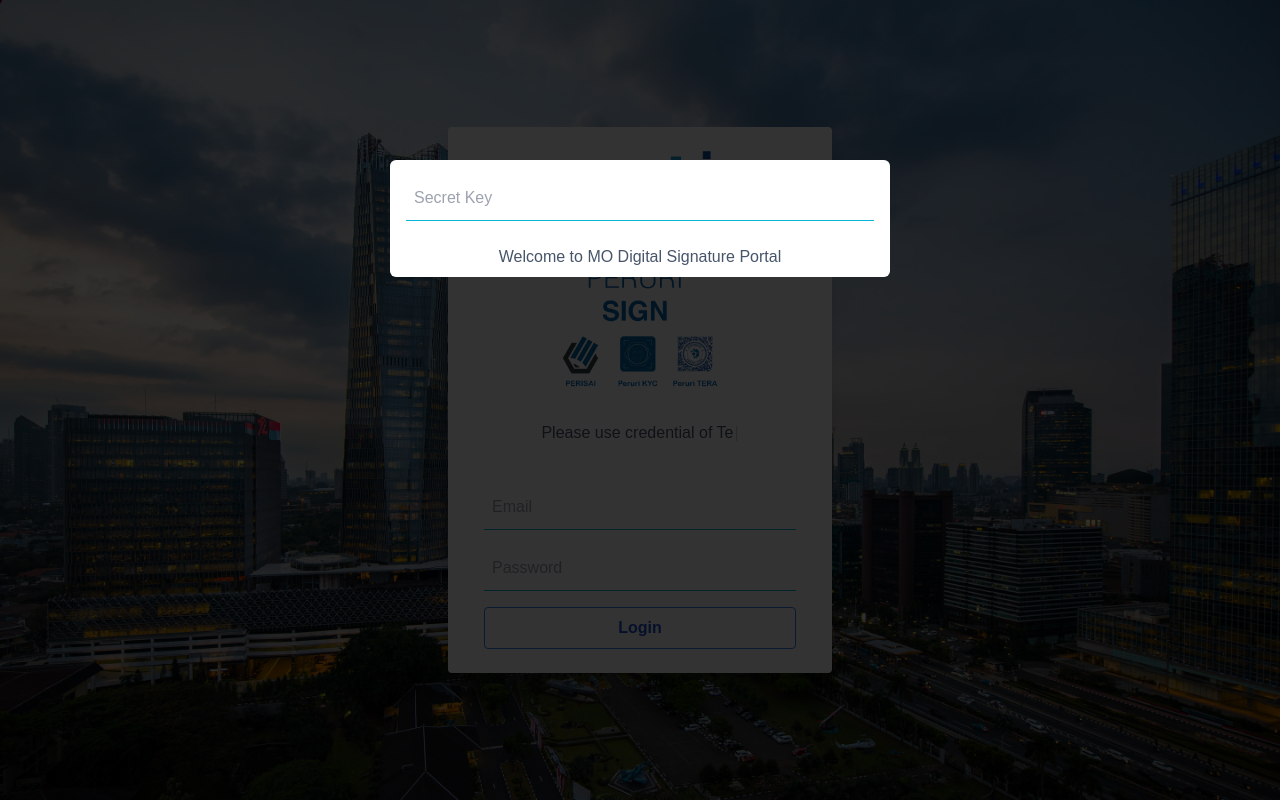
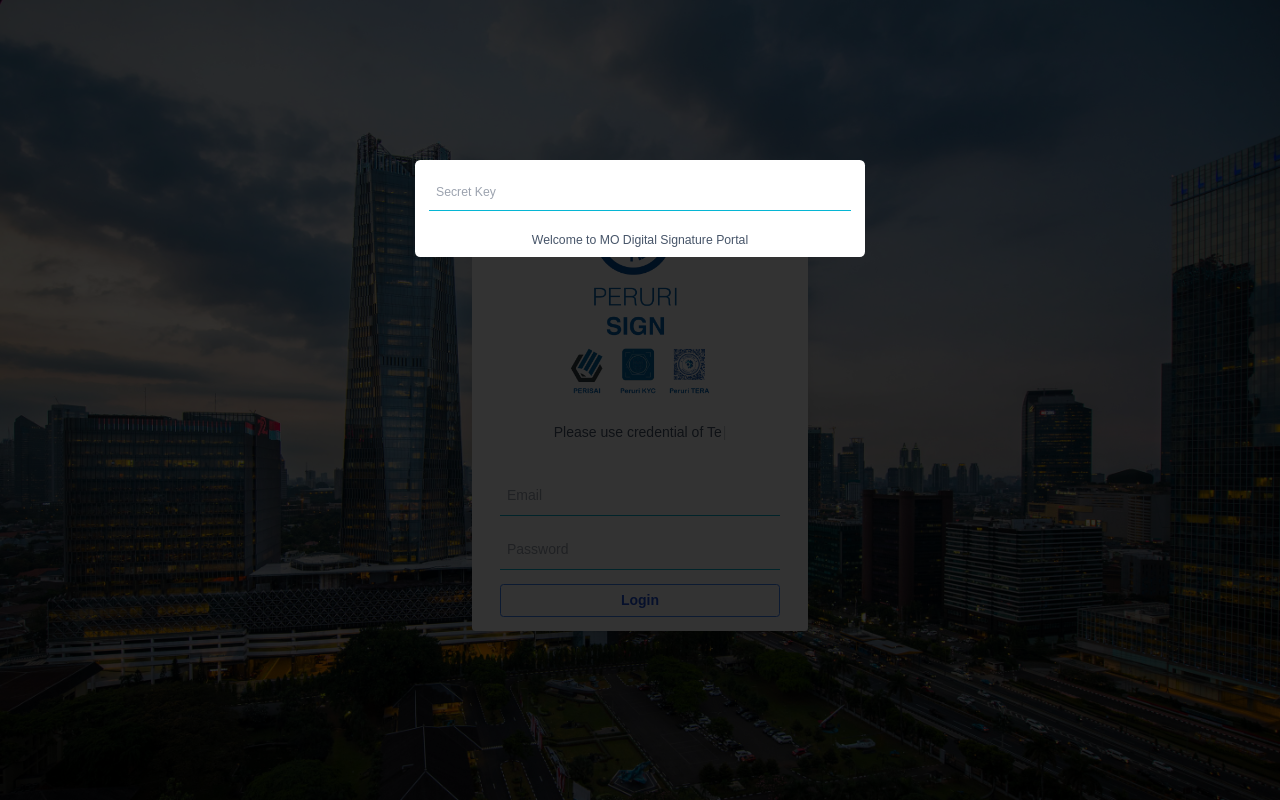
Before and after one commit to gifarz/mo-digitalsign, a Nuxt app: page /login in a window 1280 px wide. Built offline with nearby package versions, Linux system fonts and the light colour scheme.

Commit message:
edit base font size

```diff
--- a/assets/css/main.css
+++ b/assets/css/main.css
@@ -22,3 +22,9 @@
 ::-webkit-scrollbar-thumb:hover {
     background: rgb(150, 153, 162);
 }
+
+/* Default Font Size */
+html {
+    font-size: 0.875rem; /* 14px */
+    line-height: 1.25rem; /* 20px */
+}
--- a/components/InitModal.vue
+++ b/components/InitModal.vue
@@ -2,16 +2,16 @@
     <Teleport to="body">
         <div class="top-0 fixed z-50 flex justify-center w-full h-full bg-black bg-opacity-80" aria-labelledby="modal-title"
             aria-describedby="modal-body" v-if="visible">
-            <div class="flex rounded-md bg-white flex-col absolute top-[20%] max-w-[500px] w-[calc(100%-2.25rem)] max-h-96">
+            <div class="flex rounded-md bg-white flex-col absolute top-[20%] max-w-[450px] w-[calc(100%-2.25rem)] max-h-96">
                 <main class="p-2 overflow-y-auto">
                     <div class="flex items-center border-b border-cyan-500 py-2 m-2">
                         <input
-                            class="appearance-none bg-transparent border-none w-full text-gray-700 mr-3 py-1 px-2 leading-tight focus:outline-none"
+                            class="appearance-none bg-transparent border-none w-full text-gray-700 mr-3 py-1 px-2 leading-tight focus:outline-none text-sm"
                             type="text" placeholder="Secret Key" aria-label="Secret Key" v-model="credential">
                     </div>
                 </main>
                 <footer class="flex flex-shrink-0 flex-wrap items-center justify-end flex-row py-2">
-                    <span class="w-full text-center text-slate-600">Welcome to MO Digital Signature Portal</span>
+                    <span class="w-full text-center text-slate-600 text-sm">Welcome to MO Digital Signature Portal</span>
                 </footer>
             </div>
         </div>
--- a/components/Login.vue
+++ /dev/null
@@ -1,40 +0,0 @@
-<template>
-    <div class="max-w-sm rounded overflow-hidden shadow-lg">
-        <img class="w-full" src="../assets/images/login.png" alt="Logo Peruri Sign">
-
-        <div class="flex items-center border-b border-cyan-500 py-2 m-4">
-            <input class="appearance-none bg-transparent border-none w-full text-gray-700 mr-3 py-1 px-2 leading-tight focus:outline-none" type="text" placeholder="Email" aria-label="Email" v-model="email">
-        </div>
-        <div class="flex items-center border-b border-cyan-500 py-2 m-4">
-            <input class="appearance-none bg-transparent border-none w-full text-gray-700 mr-3 py-1 px-2 leading-tight focus:outline-none" type="password" placeholder="Password" aria-label="Password" v-model="password">
-        </div>
-
-        <div class="px-4">
-            <button class="w-full bg-transparent hover:bg-blue-500 text-blue-700 font-semibold hover:text-white py-2 px-4 border border-blue-500 hover:border-transparent rounded" @click="(loginUser)">
-            Login
-            </button>
-        </div>
-    </div>
-</template>
-
-<script setup lang="ts">
-    import { ref } from 'vue'
-
-    const props = defineProps({
-        loginUser: {}
-    })
-
-    const { loginUser } = props
-
-    const emailRef = ref('')
-    const passwordRef = ref('')
-
-    const email = toRaw(reactive(emailRef))
-    const password = toRaw(reactive(passwordRef))
-
-    defineExpose({
-        email,
-        password
-    })
-
-</script>
--- a/pages/login/index.vue
+++ b/pages/login/index.vue
@@ -1,7 +1,7 @@
 <template>
     <InitModal @credential="handleCredentialEvent"/>
     <div class="h-screen flex justify-center items-center bg-[url('/assets/images/bg_login3.jpg')] bg-cover">
-        <div class="h-screen w-full py-4 sm:py-6 sm:h-auto sm:max-w-sm rounded overflow-hidden shadow-lg bg-white p-5">
+        <div class="h-screen w-full py-4 sm:p-4 sm:h-auto sm:max-w-sm rounded overflow-hidden shadow-lg bg-white">
             <img class="w-full" src="../../assets/images/login.png" alt="Logo Peruri Sign">
             <div class="py-6 text-center">
                 <span class="text-slate-600" id="typingEffect"></span>
```
